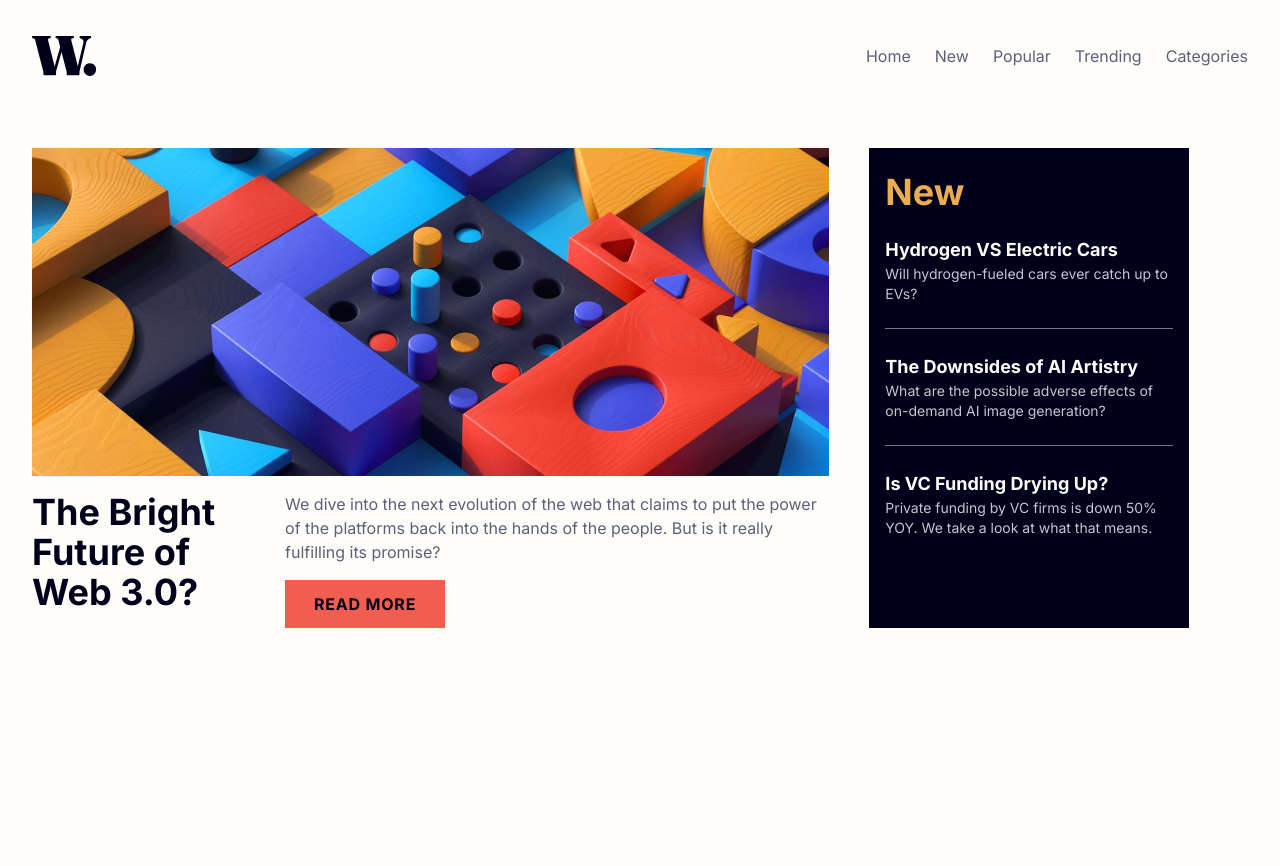
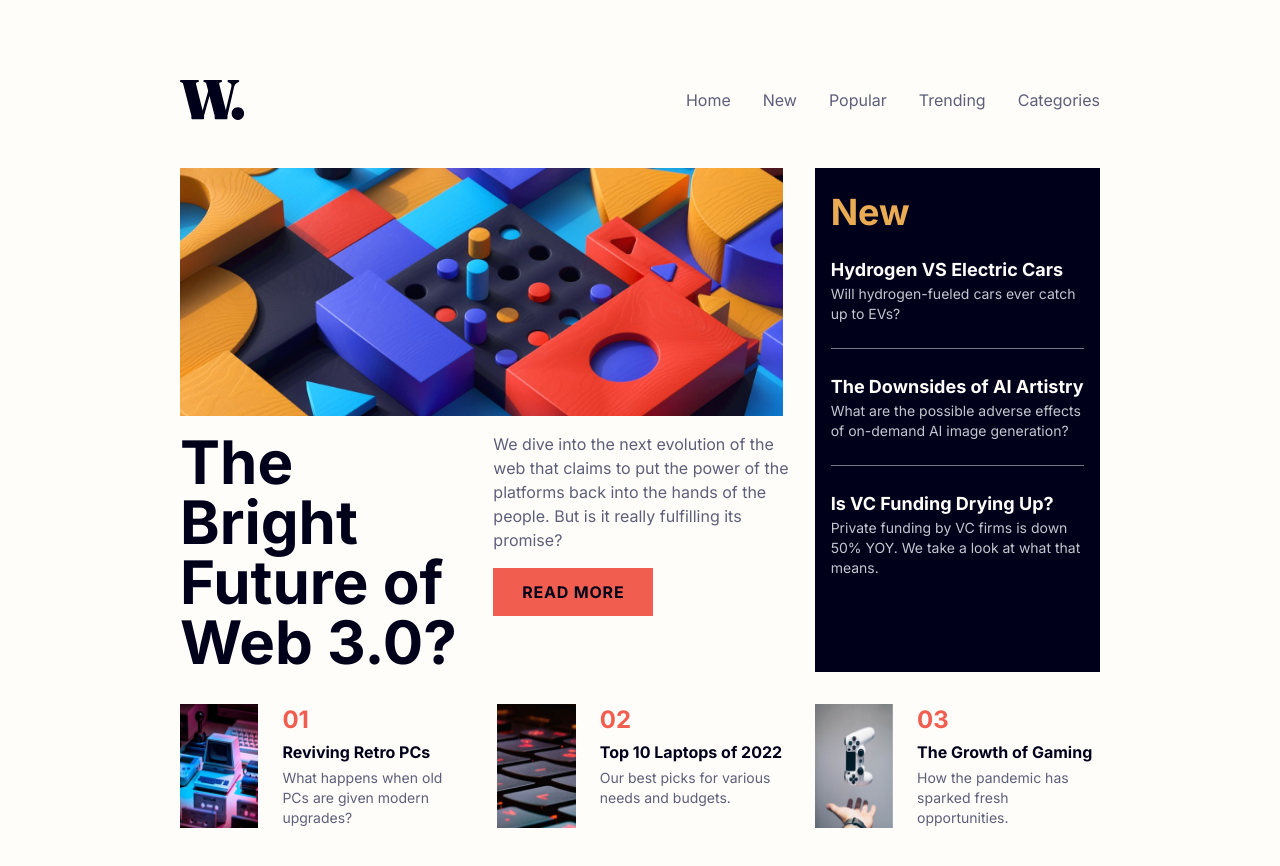
Before and after one commit to plskz/news-homepage, a Next.js app: page / in a window 1280 px wide. Shown: the top 866 px of the page. Before the commit the page ends 800 px from the top, so only its background shows below. Built offline with nearby package versions, Linux system fonts and the light colour scheme.

Commit message:
feat: news-homepage 🎉

```diff
--- a/src/app/data.ts
+++ b/src/app/data.ts
@@ -1,3 +1,11 @@
+export const navLinks = [
+  { title: "Home", href: "#" },
+  { title: "New", href: "#" },
+  { title: "Popular", href: "#" },
+  { title: "Trending", href: "#" },
+  { title: "Categories", href: "#" },
+];
+
 export const latest = [
   {
     title: "Hydrogen VS Electric Cars",
@@ -14,3 +22,21 @@ export const latest = [
       "Private funding by VC firms is down 50% YOY. We take a look at what that means.",
   },
 ];
+
+export const popular = [
+  {
+    title: "Reviving Retro PCs",
+    description: "What happens when old PCs are given modern upgrades?",
+    img: "/images/retro-pcs.jpg",
+  },
+  {
+    title: "Top 10 Laptops of 2022",
+    description: "Our best picks for various needs and budgets.",
+    img: "/images/top-laptops.jpg",
+  },
+  {
+    title: "The Growth of Gaming",
+    description: "How the pandemic has sparked fresh opportunities.",
+    img: "/images/gaming-growth.jpg",
+  },
+];
--- a/src/app/page.tsx
+++ b/src/app/page.tsx
@@ -1,15 +1,17 @@
 import Hero from "@/components/hero";
 import Navbar from "@/components/navbar";
 import New from "@/components/new";
+import Popular from "@/components/popular";
 
 export default function Home() {
   return (
-    <>
+    <div className="mx-auto max-w-[1400px] lg:px-40 lg:py-14">
       <Navbar />
-      <main className="grid gap-10 px-5 sm:px-8 sm:py-9 md:grid-cols-3">
+      <main className="grid gap-8 px-5 pb-14 sm:px-8_ sm:py-9 md:grid-cols-3">
         <Hero />
         <New />
+        <Popular />
       </main>
-    </>
+    </div>
   );
 }
--- a/src/components/hero.tsx
+++ b/src/components/hero.tsx
@@ -22,16 +22,16 @@ export default function Hero() {
       </div>
 
       <div className="flex flex-col gap-3 pt-4 md:flex-row">
-        <h1 className="text-neutral-40 text-4xl font-bold">
+        <h1 className="basis-1/2 text-4xl font-bold text-neutral-40 lg:shrink-0 lg:text-6xl">
           The Bright Future of Web 3.0?
         </h1>
-        <div className="text-neutral-30 flex flex-col gap-4">
+        <div className="flex shrink-0 basis-1/2 flex-col gap-4 text-neutral-30">
           <p>
             We dive into the next evolution of the web that claims to put the
             power of the platforms back into the hands of the people. But is it
             really fulfilling its promise?
           </p>
-          <button className="bg-primary-20 text-neutral-40 w-40 px-4 py-3 font-bold uppercase tracking-wider">
+          <button className="w-40 bg-primary-20 px-4 py-3 font-bold uppercase tracking-wider text-neutral-40">
             Read more
           </button>
         </div>
--- a/src/components/navbar.tsx
+++ b/src/components/navbar.tsx
@@ -1,5 +1,6 @@
 "use client";
 
+import { navLinks } from "@/app/data";
 import Image from "next/image";
 import { useState } from "react";
 
@@ -8,8 +9,7 @@ export default function Navbar() {
 
   return (
     <header>
-      {/* old: lg:px-44 lg:pt-20 */}
-      <nav className="flex items-center justify-between px-5 py-6 sm:px-8 sm:py-9">
+      <nav className="flex items-center justify-between px-5 py-6 lg:pb-3">
         {/* --- LOGO --- */}
         <div>
           <Image src="/images/logo.svg" alt="logo" width={65} height={40} />
@@ -17,12 +17,15 @@ export default function Navbar() {
 
         {/* --- Navigation --- */}
         {/* Desktop */}
-        <div className="hidden gap-6 md:flex">
-          <p className="hover:text-primary-20 text-neutral-30">Home</p>
-          <p className="hover:text-primary-20 text-neutral-30">New</p>
-          <p className="hover:text-primary-20 text-neutral-30">Popular</p>
-          <p className="hover:text-primary-20 text-neutral-30">Trending</p>
-          <p className="hover:text-primary-20 text-neutral-30">Categories</p>
+        <div className="hidden gap-6 md:flex md:gap-8">
+          {navLinks.map(({ title }) => (
+            <p
+              key={title}
+              className="cursor-pointer text-neutral-30 hover:text-primary-20"
+            >
+              {title}
+            </p>
+          ))}
         </div>
 
         {/* Mobile */}
@@ -55,11 +58,9 @@ export default function Navbar() {
               />
             </div>
             <div className="flex flex-col gap-6 pt-14">
-              <p>Home</p>
-              <p>New</p>
-              <p>Popular</p>
-              <p>Trending</p>
-              <p>Categories</p>
+              {navLinks.map(({ title }) => (
+                <p key={title}>{title}</p>
+              ))}
             </div>
           </div>
         )}
--- a/src/components/new.tsx
+++ b/src/components/new.tsx
@@ -2,7 +2,7 @@ import { latest } from "@/app/data";
 
 export default function New() {
   return (
-    <section className="bg-neutral-40 text-neutral-10 flex md:max-w-80 flex-col px-4 pt-6">
+    <section className="bg-neutral-40 text-neutral-10 flex flex-col px-4 pt-6">
       <h2 className="text-primary-10 text-4xl font-bold">New</h2>
       <div className="divide-neutral-20/60 divide-y-[0.5px]">
         {latest.map((item, index) => (
--- /dev/null
+++ b/src/components/popular.tsx
@@ -0,0 +1,49 @@
+import { popular } from "@/app/data";
+import Image from "next/image";
+
+export default function Popular() {
+  return (
+    <section className="flex flex-col gap-4 md:flex-row md:items-center md:justify-between md:gap-8">
+      {popular.map((item, index) => (
+        <Card
+          key={item.title}
+          title={item.title}
+          description={item.description}
+          img={item.img}
+          index={(index + 1).toString().padStart(2, "0")}
+        />
+      ))}
+    </section>
+  );
+}
+
+function Card({
+  title,
+  description,
+  img,
+  index,
+}: {
+  title: string;
+  description: string;
+  img: string;
+  index: string;
+}) {
+  return (
+    <div className="flex gap-6 md:h-full md:max-w-full md:shrink-0">
+      <div className="w-[30%]">
+        <Image
+          src={img}
+          alt={title}
+          width={200}
+          height={254}
+          className="h-full bg-red-500"
+        />
+      </div>
+      <div className="flex w-[70%] flex-col gap-1">
+        <p className="text-2xl font-bold text-primary-20">{index}</p>
+        <p className="font-bold text-neutral-40">{title}</p>
+        <p className="text-neutral-30 lg:text-sm">{description}</p>
+      </div>
+    </div>
+  );
+}
```
